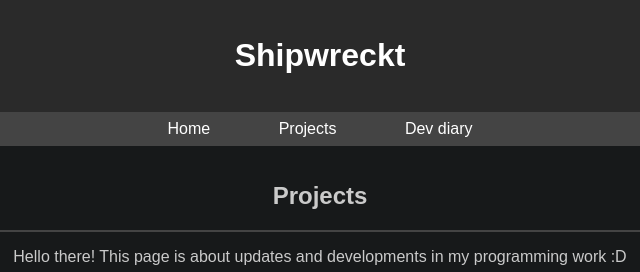
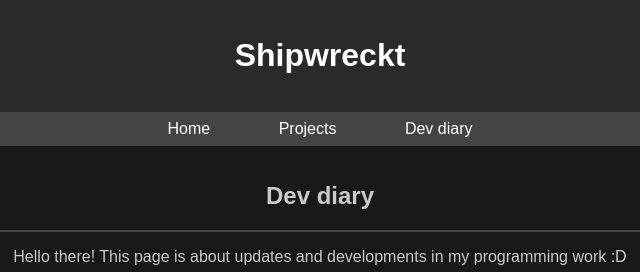
Before and after one commit to Shipwrecktt/Shipwrecktt.github.io, a plain HTML site: page junk.html in a window 1280 px wide. Shown: the top 272 px of the page, 320-960 px from the left. Drawn offline with Linux system fonts and the light colour scheme.

Commit message:
Update junk.html

```diff
--- a/junk.html
+++ b/junk.html
@@ -23,7 +23,7 @@
 
     <main>
 
-        <h2>Projects</h2>
+        <h2>Dev diary</h2>
 
         <hr>
 
```
